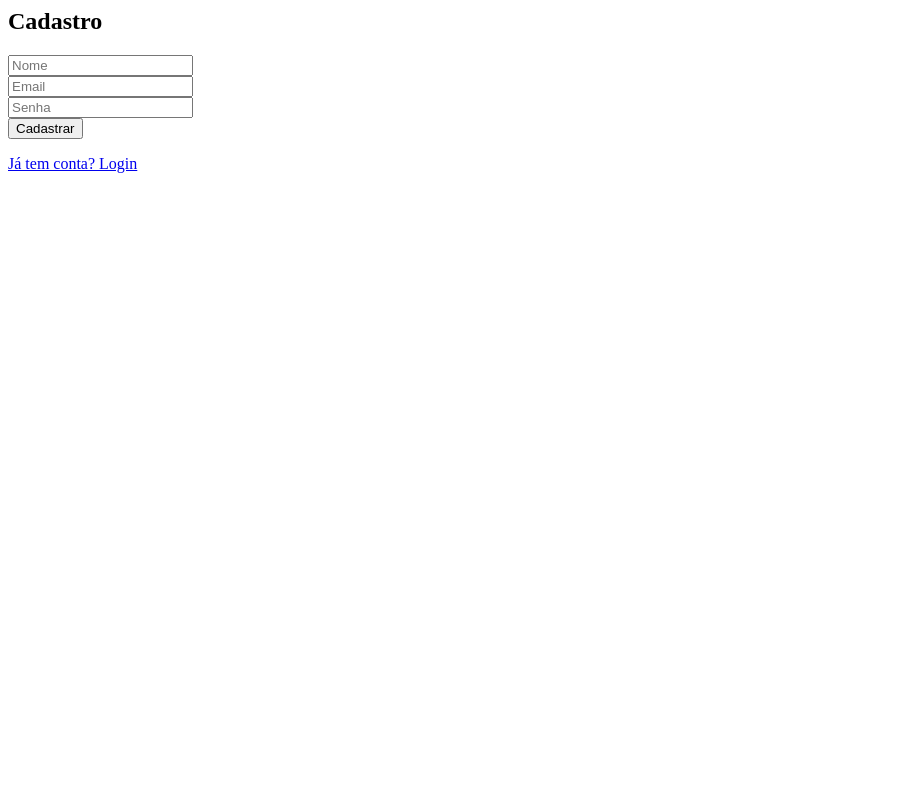
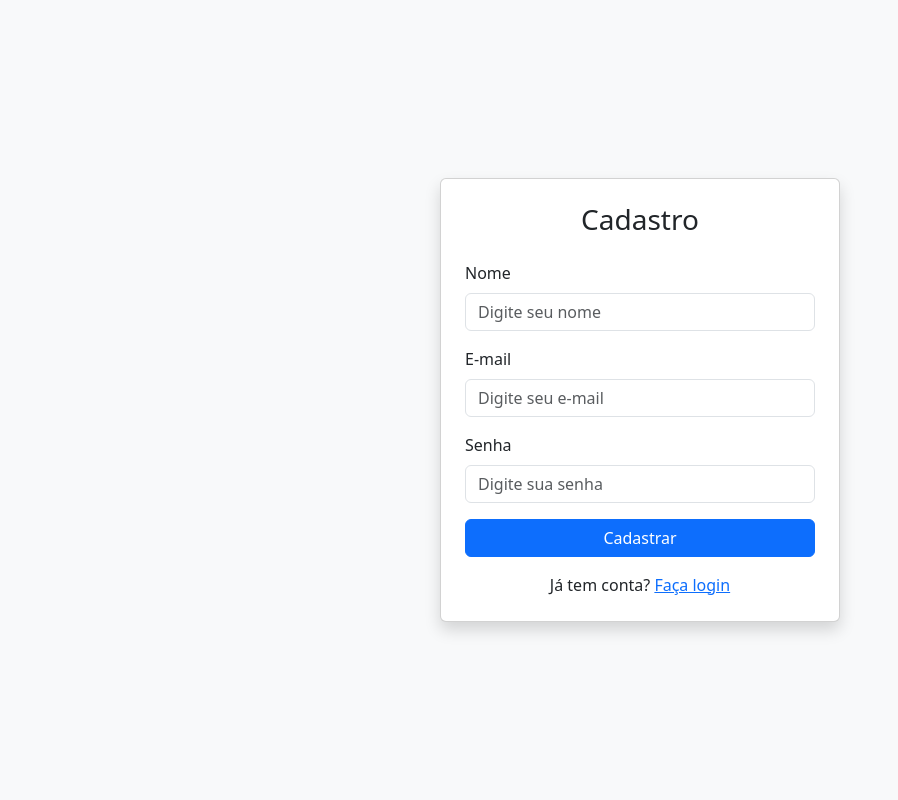
Before and after one commit to monickeivlopes/ProjetoDep, a Flask app: page /cadastro in a window 1280 px wide. Shown: the whole page, without its empty margins (0-898 px from the left). Run offline with Flask 3, Linux system fonts and the light colour scheme; some libraries are stand-ins or nearby versions.

Commit message:
Reestruturação e estilização do cadastro.html

```diff
--- a/templates/cadastro.html
+++ b/templates/cadastro.html
@@ -1,8 +1,46 @@
-<h2>Cadastro</h2>
-<form method="POST">
-    <input name="nome" placeholder="Nome" required><br>
-    <input name="email" type="email" placeholder="Email" required><br>
-    <input name="senha" type="password" placeholder="Senha" required><br>
-    <button type="submit">Cadastrar</button>
-</form>
-<a href="{{ url_for('login') }}">Já tem conta? Login</a>
+<!DOCTYPE html>
+<html lang="pt-br">
+<head>
+  <meta charset="UTF-8">
+  <meta name="viewport" content="width=device-width, initial-scale=1.0">
+  <title>Cadastro</title>
+  <!-- Bootstrap CSS -->
+  <link href="https://cdn.jsdelivr.net/npm/bootstrap@5.3.2/dist/css/bootstrap.min.css" rel="stylesheet">
+  <!-- MENSAGEM 01/10 : Ainda não tem CSS. Apenas Bootstrap -->
+  <link rel="stylesheet" href="{{ url_for('static', filename='cadastro.css') }}">
+</head>
+<body class="bg-light">
+
+  <div class="container d-flex justify-content-center align-items-center vh-100">
+    <div class="card shadow p-4" style="max-width: 400px; width: 100%;">
+      <h3 class="text-center mb-4">Cadastro</h3>
+
+      <form method="POST">
+        <div class="mb-3">
+          <label for="nome" class="form-label">Nome</label>
+          <input type="text" class="form-control" id="nome" name="nome" placeholder="Digite seu nome" required>
+        </div>
+
+        <div class="mb-3">
+          <label for="email" class="form-label">E-mail</label>
+          <input type="email" class="form-control" id="email" name="email" placeholder="Digite seu e-mail" required>
+        </div>
+
+        <div class="mb-3">
+          <label for="senha" class="form-label">Senha</label>
+          <input type="password" class="form-control" id="senha" name="senha" placeholder="Digite sua senha" required>
+        </div>
+
+        <button type="submit" class="btn btn-primary w-100">Cadastrar</button>
+      </form>
+
+      <div class="text-center mt-3">
+        <p class="mb-0">Já tem conta? <a href="{{ url_for('login') }}">Faça login</a></p>
+      </div>
+    </div>
+  </div>
+
+  <!-- Bootstrap JS -->
+  <script src="https://cdn.jsdelivr.net/npm/bootstrap@5.3.2/dist/js/bootstrap.bundle.min.js"></script>
+</body>
+</html>
```
